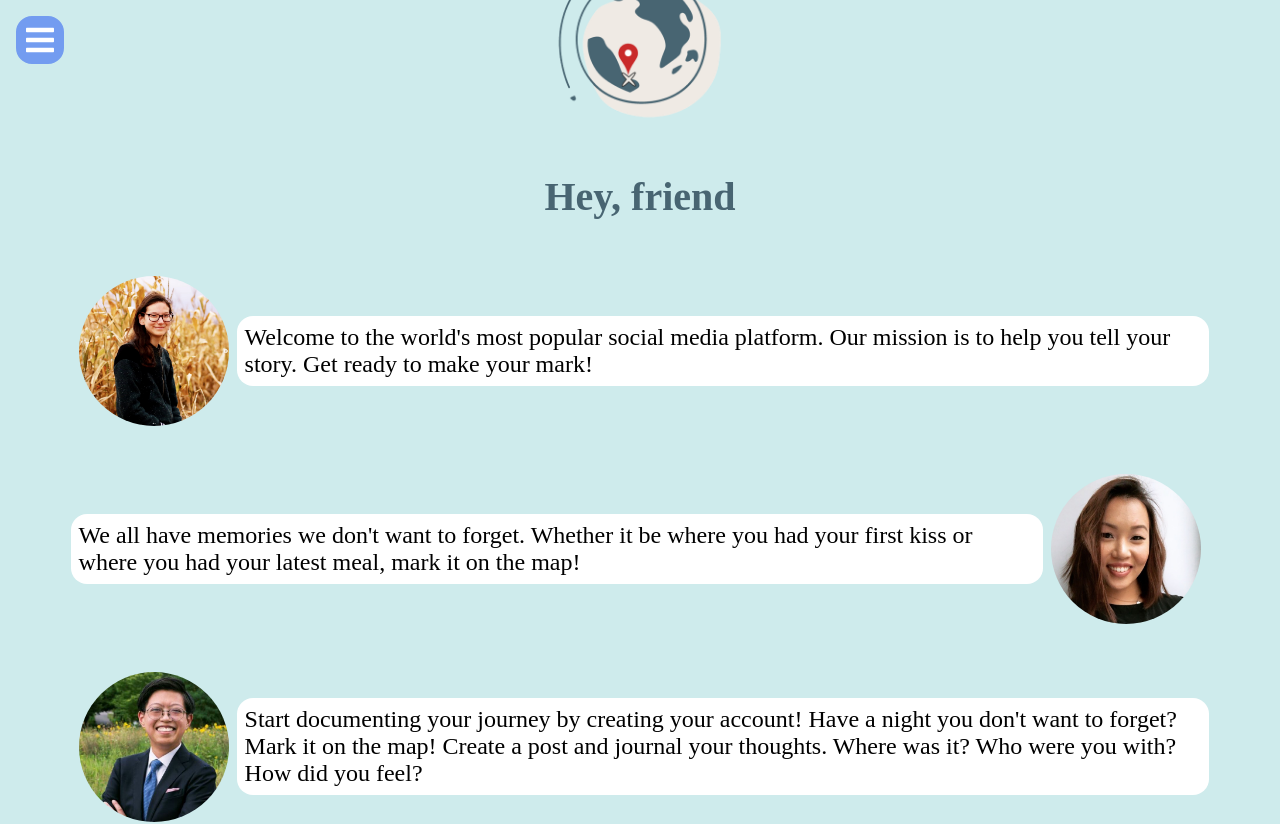
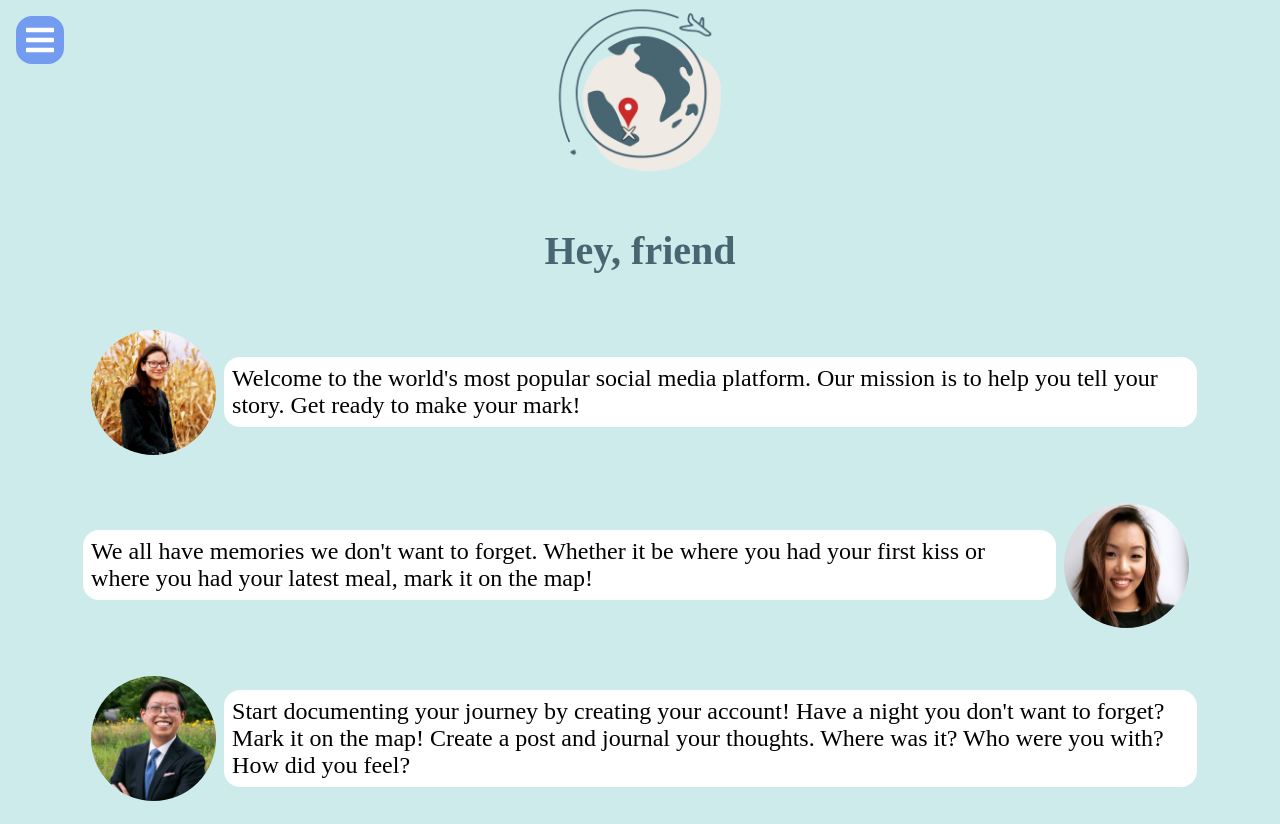
Before and after one commit to Capstone-MEJA/memorymarker, a React app: page /about in a window 1280 px wide. Shown: the top 824 px of the page. Built offline with nearby package versions, Linux system fonts and the light colour scheme.

Commit message:
fixed photo size

```diff
--- a/src/features/pages/about.tsx
+++ b/src/features/pages/about.tsx
@@ -72,6 +72,7 @@ const AboutWrapper = styled.div`
 const LogoImageWrapper = styled.img`
   width: 10rem;
   margin-bottom: -1rem;
+  margin-top: 0.5rem;
 
   @media ${device.tablet} {
     width: 15rem;
@@ -123,7 +124,7 @@ const ImageWrapper = styled.img`
   margin: 0.5rem;
 
   @media ${device.tablet} {
-    width: 150px;
-    height: 150px;
+    width: 125px;
+    height: 125px;
   }
 `;
```
